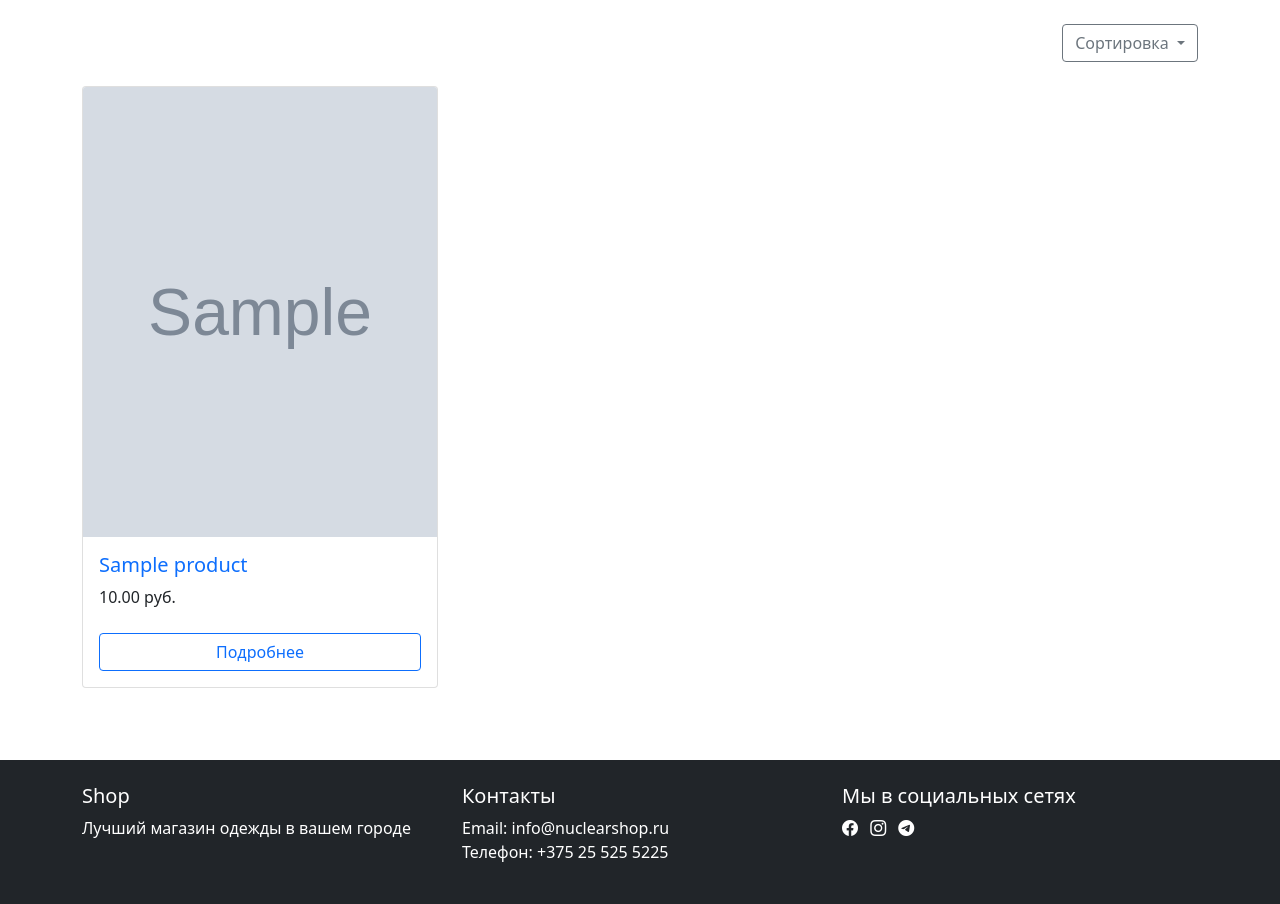
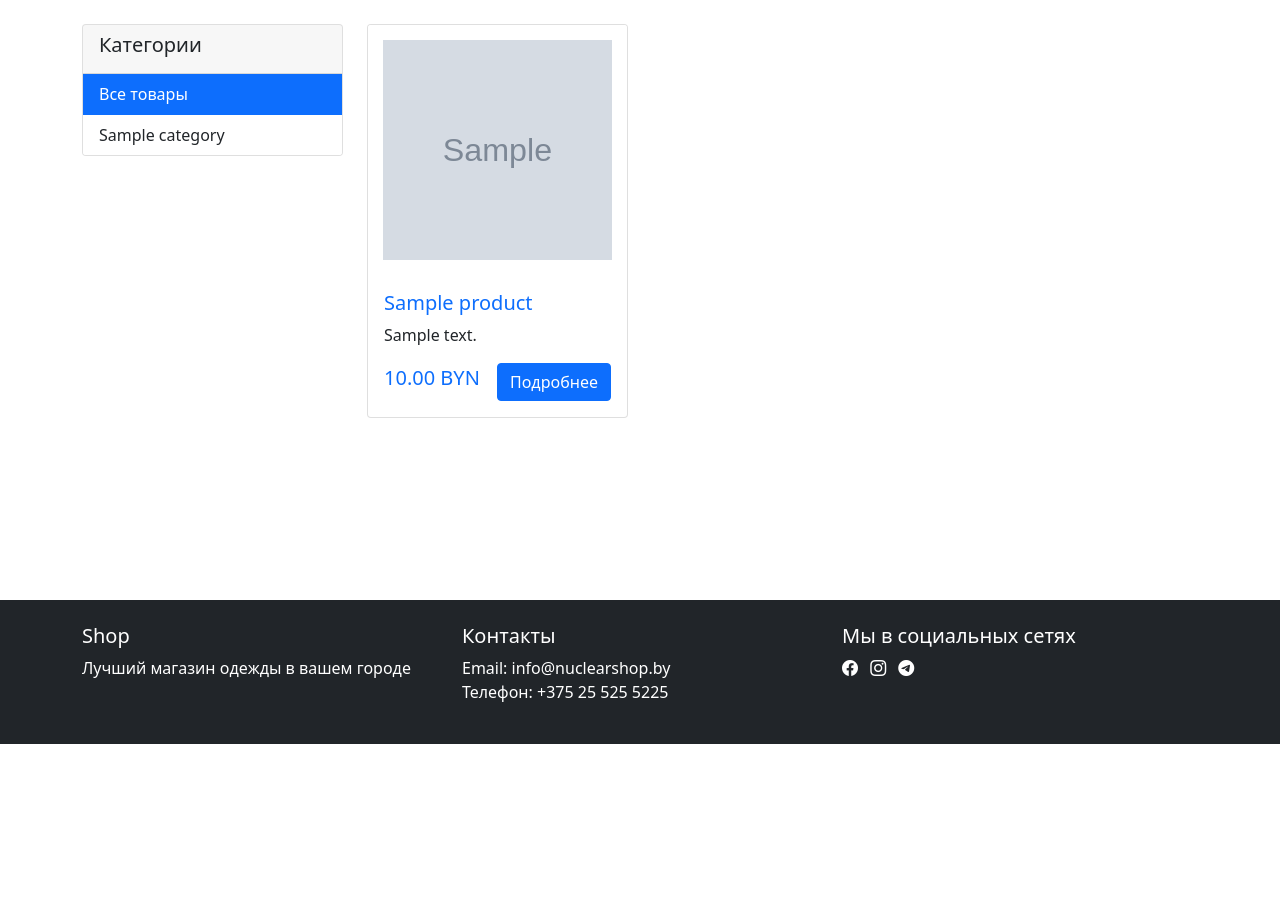
Before and after one commit to SigmaElite/ShoponDJ, a Django app: page / in a window 1280 px wide. Shown: the part 56-960 px from the top of the page. After the commit the page ends 800 px from the top, so only its background shows below. Run offline with Django 5.2, Linux system fonts and the light colour scheme; tables that the repository leaves empty hold one stand-in row (values such as "Sample post"); grey boxes marked "Sample" are stand-in pictures.

Commit message:
исправления нюансов

```diff
--- a/main/static/main/style.css
+++ b/main/static/main/style.css
@@ -1,8 +1,11 @@
+/* Стили для карточек товаров */
 .card-img-top {
-    width: 450px;
-    height: 450px;
-    max-width: 100%;
-    object-fit: cover;
+    width: 100%;
+    height: 650px;
+    object-fit: scale-down; /* Масштабирует без обрезки */
+    object-position: center;
+    background-color: white;
+    padding: 15px;
 }
 
 /* Стили для живого поиска */
--- a/main/templates/main/base.html
+++ b/main/templates/main/base.html
@@ -98,7 +98,7 @@
                 </div>
                 <div class="col-md-4">
                     <h5>Контакты</h5>
-                    <p>Email: info@nuclearshop.ru<br>Телефон: +375 25 525 5225</p>
+                    <p>Email: info@nuclearshop.by<br>Телефон: +375 25 525 5225</p>
                 </div>
                 <div class="col-md-4">
                     <h5>Мы в социальных сетях</h5>
@@ -142,6 +142,9 @@ document.addEventListener('DOMContentLoaded', function() {
         // Создаем новый запрос
         currentRequest = new AbortController();
 
+        fetch(`{% url 'main:live_search' %}?q=${encodeURIComponent(query)}`, {
+            signal: currentRequest.signal
+        })
         .then(response => response.json())
         .then(data => {
             displayResults(data, query);
@@ -194,7 +197,7 @@ document.addEventListener('DOMContentLoaded', function() {
             if (data.total_found > data.count) {
                 html += `
                     <div class="search-footer">
-                        <a href="/products/?search=${encodeURIComponent(query)}">
+                        <a href="{% url 'main:product_list' %}?search=${encodeURIComponent(query)}">
                             Показать все результаты (${data.total_found})
                         </a>
                     </div>
--- a/main/templates/main/product/list.html
+++ b/main/templates/main/product/list.html
@@ -3,58 +3,84 @@
 
 {% block title %}
     {% if category %}{{ category.name }}{% else %}Товары{% endif %}
-{% endblock title %}
+{% endblock %}
 
 {% block content %}
+    <div class="row">
+        <div class="col-md-3">
+            <div class="card">
+                <div class="card-header">
+                    <h5>Категории</h5>
+                </div>
+                <div class="list-group list-group-flush">
+                    <a href="{% url "main:product_list" %}"
+                       class="list-group-item list-group-item-action {% if not category %}active{% endif %}">
+                        Все товары
+                    </a>
+                    {% for c in categories %}
+                        <a href="{{ c.get_absolute_url }}"
+                           class="list-group-item list-group-item-action {% if category.slug == c.slug %}active{% endif %}">
+                            {{ c.name }}
+                        </a>
+                    {% endfor %}
+                </div>
+            </div>
+        </div>
 
+        <div class="col-md-9">
+            <!-- Показываем результаты поиска -->
             {% if search_query %}
-        <div class="alert alert-info d-flex justify-content-between align-items-center ">
+                <div class="alert alert-info d-flex justify-content-between align-items-center mb-4">
                     <span>
                         Результаты поиска по запросу: <strong>"{{ search_query }}"</strong>
-                (найдено {{ products|length }} товар{{ products|length|pluralize:'ов' }})
+                        (найдено {{ products|length }} товар{{ products|length|pluralize:"ов" }})
                     </span>
-            <a href="{% url "main:product_list" %}" class="btn btn-sm btn-outline-secondary">
+                    <a href="{% url 'main:product_list' %}" class="btn btn-sm btn-outline-secondary">
                         Сбросить поиск
                     </a>
                 </div>
             {% endif %}
 
-    <div class="d-flex justify-content-between align-items-center mb-4">
-        <h1>{% if category %}{{ category.name }}{% endif %}</h1>
-        <div class="dropdown"><!--выпадающее меню-->
-            <button class="btn btn-outline-secondary dropdown-toggle" type="button" id="dropdownMenuButton" data-bs-toggle="dropdown" aria-expanded="false">
-                Сортировка
-            </button>
-            <ul class="dropdown-menu" aria-labelledby="dropdownMenuButton">
-                <li> <a class="dropdown-item" href="?sort=name">По названию (А-Я)</a></li>
-                <li> <a class="dropdown-item" href="?sort=name">По названию (Я-А)</a></li>
-                <li> <a class="dropdown-item" href="?sort=price">По цене (Сначала дешевые)</a></li>
-                <li> <a class="dropdown-item" href="?sort=price">По цене (Сначала дорогие)</a></li>
-            </ul>
-        </div>
-    </div>
+            {% if category %}
+                <h2>{{ category.name }}</h2>
+            {% endif %}
 
-
-    {% if not products %} <!--products берем из views-->
-        <div class="alert alert-info">Товары в этой категории отсутсвуют</div>
-    {% else %}
             <div class="row">
                 {% for product in products %}
                     <div class="col-md-4 mb-4">
                         <div class="card h-100">
-                        <a href="{{ product.get_absolute_url }}">
-                            <img src="{{ product.image.url }}" class="card-img-top" alt="{{ product.name }}">
+                            <a href="{{ product.get_absolute_url }}" class="text-decoration-none">
+                                <img src="{{ product.image.url }}" class="card-img-top" alt="{{ product.name }}" style="height: 250px; object-fit: cover;">
                             </a>
                             <div class="card-body d-flex flex-column">
                                 <h5 class="card-title">
-                                <a href="{{ product.get_absolute_url }}" class="text-decoration-none">{{ product.name }}</a>
+                                    <a href="{{ product.get_absolute_url }}" class="text-decoration-none">
+                                        {{ product.name }}
+                                    </a>
                                 </h5>
-                            <p class="card-text mt-auto">{{ product.price }} руб.</p>
-                            <a href="{{ product.get_absolute_url }}" class="btn btn-outline-primary mt-2">Подробнее</a>
+                                <p class="card-text flex-grow-1">{{ product.description|truncatewords:10 }}</p>
+                                <div class="mt-auto">
+                                    <div class="d-flex justify-content-between align-items-center">
+                                        <span class="h5 text-primary">{{ product.price }} BYN</span>
+                                        <a href="{{ product.get_absolute_url }}" class="btn btn-primary">Подробнее</a>
                                     </div>
+                                </div>
+                            </div>
+                        </div>
+                    </div>
+                {% empty %}
+                    <div class="col-12">
+                        <div class="alert alert-warning">
+                            {% if search_query %}
+                                По запросу "{{ search_query }}" ничего не найдено.
+                                <a href="{% url 'main:product_list' %}" class="alert-link">Показать все товары</a>
+                            {% else %}
+                                Товары не найдены.
+                            {% endif %}
                         </div>
                     </div>
                 {% endfor %}
             </div>
-    {% endif %}
-{% endblock content %}
+        </div>
+    </div>
+{% endblock %}
--- a/main/urls.py
+++ b/main/urls.py
@@ -6,5 +6,5 @@ urlpatterns = [
     path('', views.product_list, name='product_list'),
     path('<slug:category_slug>/', views.product_list, name='product_list_by_category'),#slug указ что приним онли слаги
     path('<int:id>/<slug:slug>', views.product_detail, name='product_detail'),
-    path('api/search/', views.life_search, name=('life_search'))
+    path('api/search/', views.live_search, name='live_search'),
 ]
--- a/main/views.py
+++ b/main/views.py
@@ -6,61 +6,76 @@ from django.template.loader import render_to_string
 from django.http import JsonResponse
 
 
-def product_list(request, category_slug=None):   #c_slug=None т.к фильтр ниче не надо всё выводим,  щдесь будем вывод продукты
+def product_list(request, category_slug=None):
+    category = None
     categories = Category.objects.all()
     products = Product.objects.filter(available=True)
 
-    category = None
-    if category_slug:  #если в запросе у юзера есть параметр на фильтр то
+    # Обработка категории
+    if category_slug:
         category = get_object_or_404(Category, slug=category_slug)
         products = products.filter(category=category)
 
-    return render(request, 'main/product/list.html', {'category': category, 'categories': categories, 'products': products,})#с помощью 3(контекста) будем обр ко всему что запис в этом шаблоне
+    # Обработка поиска - ЭТО БЫЛО ПРОПУЩЕНО!
+    search_query = request.GET.get('search', '')
+    if search_query:
+        products = products.filter(
+            Q(name__icontains=search_query) |
+            Q(description__icontains=search_query)
+        )
 
+    context = {
+        'category': category,
+        'categories': categories,
+        'products': products,
+        'search_query': search_query,
+    }
+
+    return render(request, 'main/product/list.html', context)
 
 def product_detail(request, id, slug):
-    product = get_object_or_404(Product, id=id, slug=slug, available=True)#в скобках указ какие продукты берём
-    related_products = Product.objects.filter(category=product.category, available=True).exclude(id=product.id)[:4]#rel_p похожие продукты, берем продукты такой же категории как у продукта и доступность exclude указ чтоб не вывод нынеш продукт и вывод всего 4 доп продукта максимум
-    cart_product_form = CartAddProductForm()
+    product = get_object_or_404(Product, id=id, slug=slug, available=True)
+    return render(request, 'main/product/detail.html', {'product': product})
 
-    return render(request, 'main/product/detail.html', {'product': product, 'related_products': related_products, 'cart_product_form': cart_product_form})
-
-
-def life_search(request):
-    #API для живого поиска товаров
+def live_search(request):
+    """API для живого поиска товаров"""
     query = request.GET.get('q', '').strip()
 
-    if len(query) < 1:
+    if len(query) < 2:
         return JsonResponse({
             'products': [],
             'count': 0,
-            'query': query,
+            'query': query
         })
 
-    products = Products.objects.filter(
+    # Поиск товаров
+    products = Product.objects.filter(
         Q(name__icontains=query) |
         Q(description__icontains=query),
-        available=True,
+        available=True
     )[:8]
 
+    # Формируем данные для JSON
     products_data = []
     for product in products:
         products_data.append({
             'id': product.id,
             'name': product.name,
             'price': str(product.price),
-            'image': product.image.url if product.image else'/static/img/no-image.png',
-            'url': product.get_absolute_url,
-            'category': product.category.name if product.category else '',#елси pr.cat тру то pr.cat.name иначе пустое
+            'image': product.image.url if product.image else '/static/img/no-image.png',
+            'url': product.get_absolute_url(),
+            'category': product.category.name if product.category else '',
         })
+
+    total_count = Product.objects.filter(
+        Q(name__icontains=query) |
+        Q(description__icontains=query),
+        available=True
+    ).count()
 
     return JsonResponse({
         'products': products_data,
         'count': len(products_data),
         'query': query,
-        'total_found': Product.objects.filter(
-            Q(name__icontains=query) |
-            Q(description__icontains=query),
-            available=True
-        ).count
+        'total_found': total_count
     })
```
Lines whose indentation alone changed are shown as unchanged.
